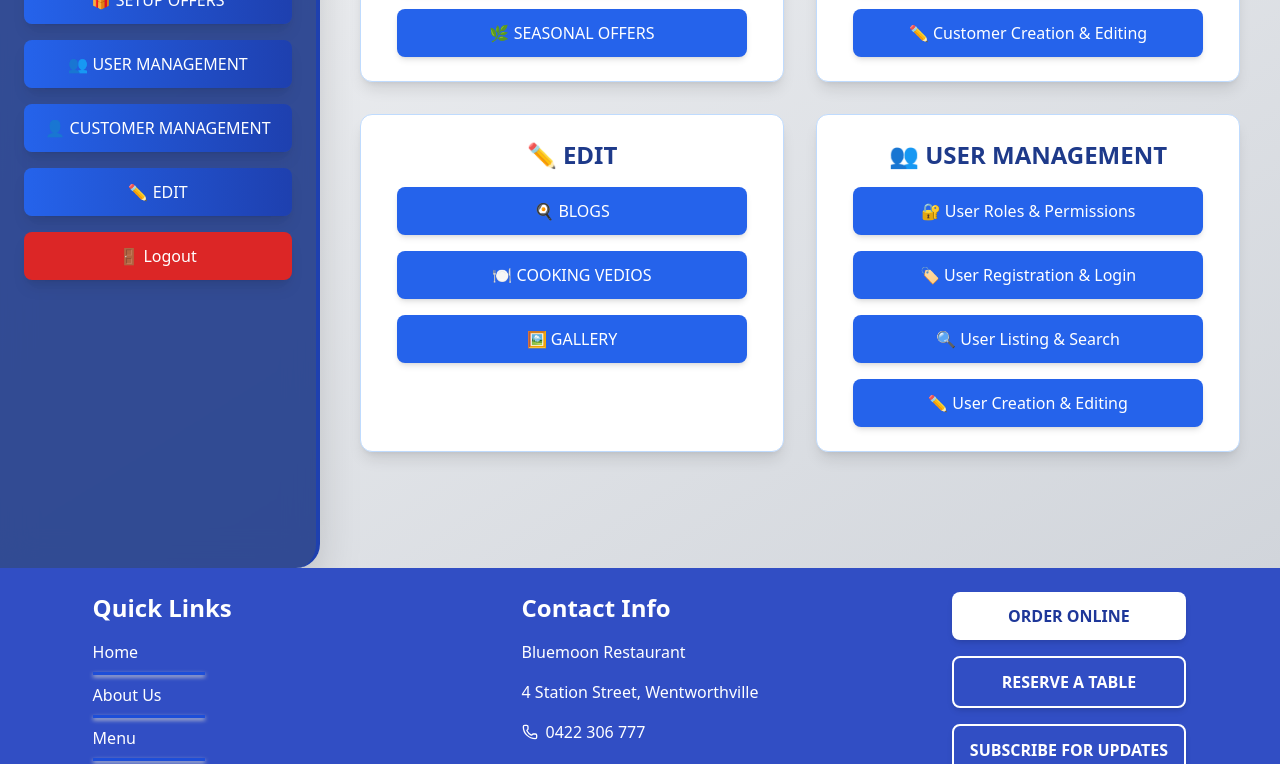
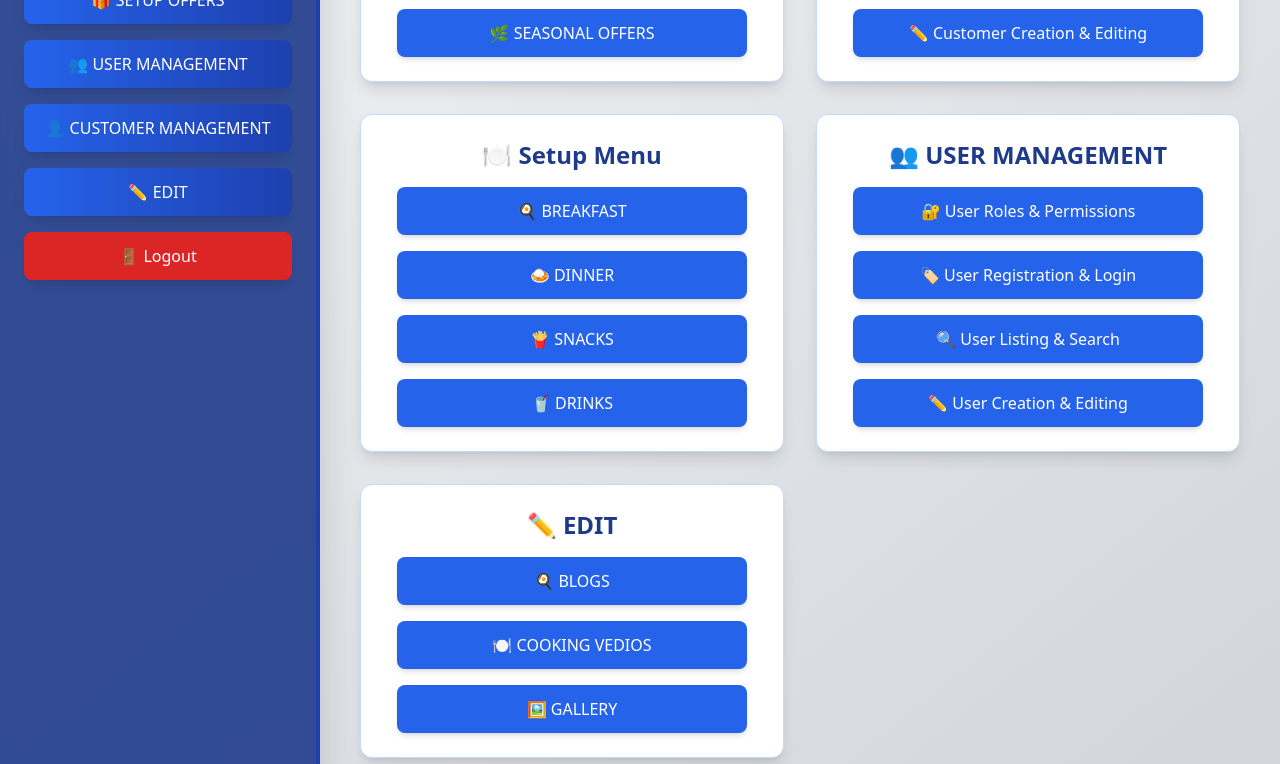
Before and after one commit to ShashankPrabhu21/Bluemoon, a Next.js app in the folder restaurant/: page /adminDashboard in a window 1280 px wide. Shown: the part 360-1124 px from the top of the page. Built offline with nearby package versions, Linux system fonts and the light colour scheme.

Commit message:
Updated table reservation, blogs

```diff
--- a/restaurant/src/app/admin/edit/editBlog/page.tsx
+++ b/restaurant/src/app/admin/edit/editBlog/page.tsx
@@ -139,7 +139,31 @@ export default function EditBlog() {
     }
   };
 
+  const handleEdit = (blog: Blog) => {
+    setBlogData(blog);
+    setIsEditing(true);
+    if (formRef.current) {
+      formRef.current.scrollIntoView({ behavior: "smooth" });
+    }
+  };
 
+  const handleDelete = async (id: number) => {
+    try {
+      const res = await fetch(`/api/blogs/${id}`, {
+        method: "DELETE",
+      });
+      const resData = await res.json();
+      if (res.ok) {
+        setPublishedBlogs(publishedBlogs.filter((blog) => blog.id !== id));
+      }
+      if (resData.alert){
+        alert("Blog Deleted Successfully!");
+      }
+    } catch (err) {
+      console.error("Error deleting blog:", err);
+      alert("Error deleting blog!");
+    }
+  };
 
   return (
 
@@ -298,7 +322,20 @@ export default function EditBlog() {
                   {blog.subtitle}
                 </p>
 
-
+                <div className="flex gap-2 mt-3">
+                  <button
+                    onClick={() => handleEdit(blog)}
+                    className="px-3 py-1 rounded-lg text-sm bg-yellow-100 text-yellow-800 hover:bg-yellow-200"
+                  >
+                    ✏️ Edit
+                  </button>
+                  <button
+                    onClick={() => handleDelete(blog.id!)}
+                    className="px-3 py-1 rounded-lg text-sm bg-red-100 text-red-700 hover:bg-red-200"
+                  >
+                    🗑️ Delete
+                  </button>
+                </div>
               </div>
             </div>
           ))}
--- a/restaurant/src/app/adminDashboard/page.tsx
+++ b/restaurant/src/app/adminDashboard/page.tsx
@@ -86,21 +86,21 @@ export default function AdminDashboard() {
           {/* Setup Menu */}
           <section
             className="bg-white p-6 rounded-xl shadow-lg text-center hover:shadow-2xl transition-all duration-300 border border-blue-200 cursor-pointer"
-
-          >
-            <h3 className="text-2xl font-bold text-blue-900 mb-4">✏️ EDIT</h3>
+            onClick={() => router.push("/menuSetup")}>
+            <h3 className="text-2xl font-bold text-blue-900 mb-4">🍽️ Setup Menu</h3>
             <div className="flex flex-col gap-4 items-center">
-              <button className="w-[350px] py-3 px-4 bg-blue-600 text-white rounded-lg hover:bg-blue-800 hover:scale-105 transition-all duration-300 shadow-md" onClick={() => router.push("/admin/edit/editBlog")}>
-                🍳 BLOGS
+              <button className="w-[350px] py-3 px-4 bg-blue-600 text-white rounded-lg hover:bg-blue-800 hover:scale-105 transition-all duration-300 shadow-md">
+              🍳 BREAKFAST
               </button>
               <button className="w-[350px] py-3 px-4 bg-blue-600 text-white rounded-lg hover:bg-blue-800 hover:scale-105 transition-all duration-300 shadow-md">
-              🍽️ COOKING VEDIOS
+              🍛 DINNER
               </button>
               <button className="w-[350px] py-3 px-4 bg-blue-600 text-white rounded-lg hover:bg-blue-800 hover:scale-105 transition-all duration-300 shadow-md">
-              🖼️ GALLERY
+              🍟 SNACKS
               </button>
-
-
+              <button className="w-[350px] py-3 px-4 bg-blue-600 text-white rounded-lg hover:bg-blue-800 hover:scale-105 transition-all duration-300 shadow-md">
+              🥤 DRINKS
+              </button>
             </div>
           </section>
 
@@ -122,6 +122,25 @@ export default function AdminDashboard() {
               </button>
             </div>
           </section>
+
+{/*EDIT */}
+          <section
+            className="bg-white p-6 rounded-xl shadow-lg text-center hover:shadow-2xl transition-all duration-300 border border-blue-200 cursor-pointer"
+
+          >
+            <h3 className="text-2xl font-bold text-blue-900 mb-4">✏️ EDIT</h3>
+            <div className="flex flex-col gap-4 items-center">
+              <button className="w-[350px] py-3 px-4 bg-blue-600 text-white rounded-lg hover:bg-blue-800 hover:scale-105 transition-all duration-300 shadow-md" onClick={() => router.push("/admin/edit/editBlog")}>
+                🍳 BLOGS
+              </button>
+              <button className="w-[350px] py-3 px-4 bg-blue-600 text-white rounded-lg hover:bg-blue-800 hover:scale-105 transition-all duration-300 shadow-md">
+              🍽️ COOKING VEDIOS
+              </button>
+              <button className="w-[350px] py-3 px-4 bg-blue-600 text-white rounded-lg hover:bg-blue-800 hover:scale-105 transition-all duration-300 shadow-md">
+              🖼️ GALLERY
+              </button>
+            </div>
+          </section>
         </div>
       </main>
     </div>
--- a/restaurant/src/app/components/ResevationForm.tsx
+++ b/restaurant/src/app/components/ResevationForm.tsx
@@ -81,6 +81,7 @@ export default function ReservationForm() {
         <div className="flex space-x-4">
           <input
             type="date" name="date" required
+            min={new Date().toISOString().split('T')[0]}
             className="w-1/2 p-3 border rounded-lg text-lg" value={formData.date} onChange={handleChange}
           />
 
```
